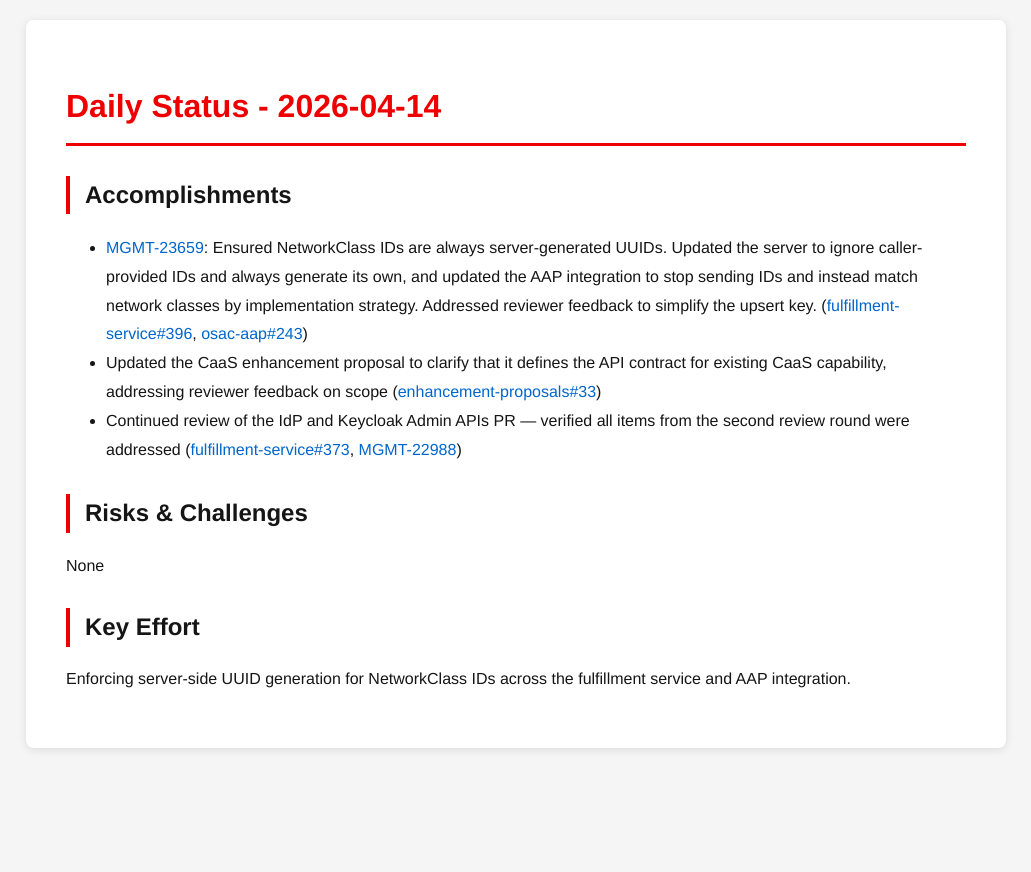
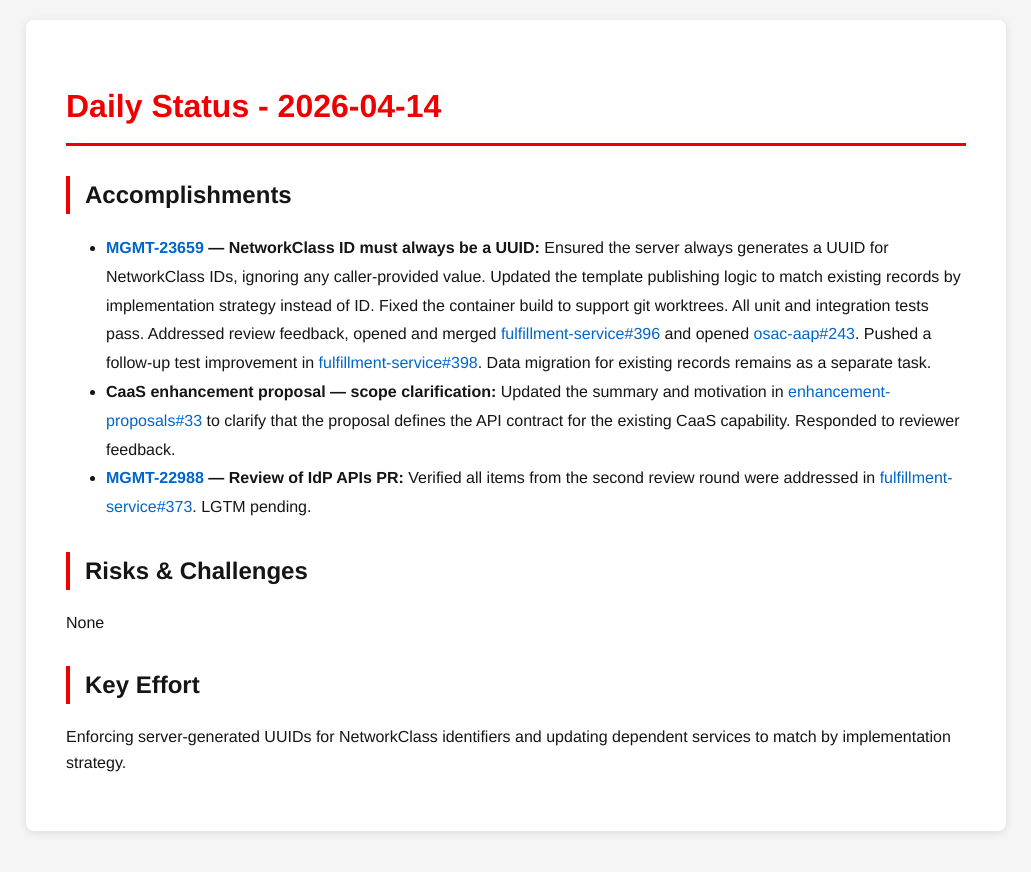
Before and after one commit to tzvatot/daily-status, a Jekyll site: the page built from 2026-04-14.md, in a window 1280 px wide. Shown: the top 872 px of the page, without its empty margins (124-1155 px from the left). Built offline with Jekyll 4.4.1, drawn with Linux system fonts in a browser that asks for light colours.

Commit message:
Daily status update - 2026-04-14

```diff
--- a/2026-04-14.md
+++ b/2026-04-14.md
@@ -7,12 +7,12 @@ date: 2026-04-14
 # Daily Status - 2026-04-14
 
 ## Accomplishments
-- [MGMT-23659](https://issues.redhat.com/browse/MGMT-23659): Ensured NetworkClass IDs are always server-generated UUIDs. Updated the server to ignore caller-provided IDs and always generate its own, and updated the AAP integration to stop sending IDs and instead match network classes by implementation strategy. Addressed reviewer feedback to simplify the upsert key. ([fulfillment-service#396](https://github.com/osac-project/fulfillment-service/pull/396), [osac-aap#243](https://github.com/osac-project/osac-aap/pull/243))
-- Updated the CaaS enhancement proposal to clarify that it defines the API contract for existing CaaS capability, addressing reviewer feedback on scope ([enhancement-proposals#33](https://github.com/osac-project/enhancement-proposals/pull/33))
-- Continued review of the IdP and Keycloak Admin APIs PR — verified all items from the second review round were addressed ([fulfillment-service#373](https://github.com/osac-project/fulfillment-service/pull/373), [MGMT-22988](https://issues.redhat.com/browse/MGMT-22988))
+- **[MGMT-23659](https://issues.redhat.com/browse/MGMT-23659) — NetworkClass ID must always be a UUID:** Ensured the server always generates a UUID for NetworkClass IDs, ignoring any caller-provided value. Updated the template publishing logic to match existing records by implementation strategy instead of ID. Fixed the container build to support git worktrees. All unit and integration tests pass. Addressed review feedback, opened and merged [fulfillment-service#396](https://github.com/osac-project/fulfillment-service/pull/396) and opened [osac-aap#243](https://github.com/osac-project/osac-aap/pull/243). Pushed a follow-up test improvement in [fulfillment-service#398](https://github.com/osac-project/fulfillment-service/pull/398). Data migration for existing records remains as a separate task.
+- **CaaS enhancement proposal — scope clarification:** Updated the summary and motivation in [enhancement-proposals#33](https://github.com/osac-project/enhancement-proposals/pull/33) to clarify that the proposal defines the API contract for the existing CaaS capability. Responded to reviewer feedback.
+- **[MGMT-22988](https://issues.redhat.com/browse/MGMT-22988) — Review of IdP APIs PR:** Verified all items from the second review round were addressed in [fulfillment-service#373](https://github.com/osac-project/fulfillment-service/pull/373). LGTM pending.
 
 ## Risks & Challenges
 None
 
 ## Key Effort
-Enforcing server-side UUID generation for NetworkClass IDs across the fulfillment service and AAP integration.
+Enforcing server-generated UUIDs for NetworkClass identifiers and updating dependent services to match by implementation strategy.
```
